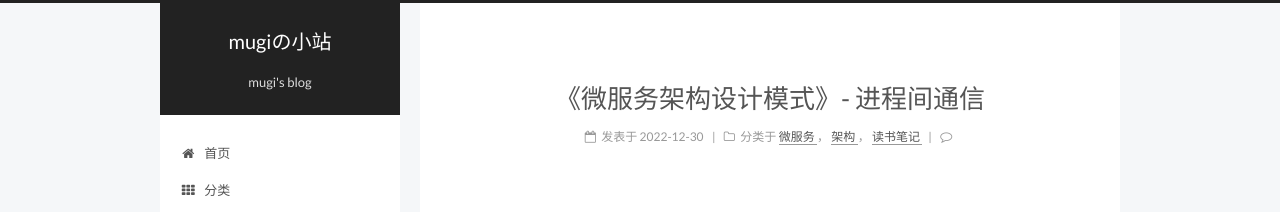
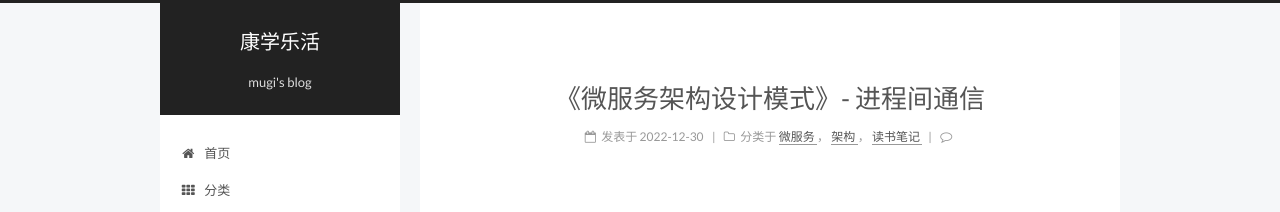
Before and after one commit to seaperson/blog, a Jekyll site: the page built from index.html, in a window 1280 px wide. Shown: the top 212 px of the page. Built offline with Jekyll 4.4.1, drawn with Linux system fonts in a browser that asks for light colours; the list of posts is cut into pages by our own code; comment, search, counter and statistics services are not loaded.

Commit message:
修改标题

```diff
--- a/_config.yml
+++ b/_config.yml
@@ -4,7 +4,7 @@
 # ---------------------------------------------------------------
 
 # Site
-title: mugiの小站
+title: 康学乐活
 subtitle: mugi's blog
 description: 生命不止,学习不已
 author: seaperson
```
